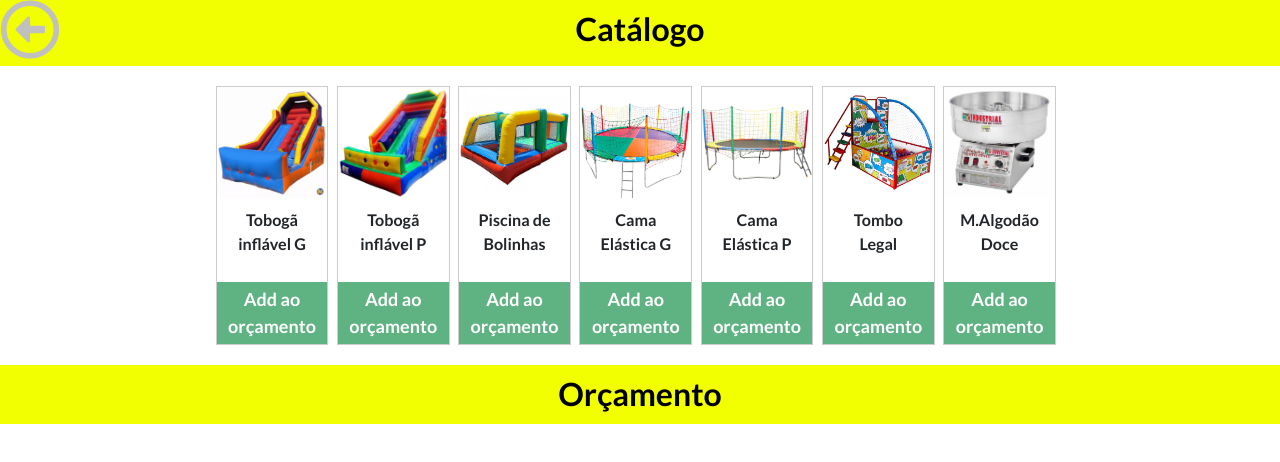
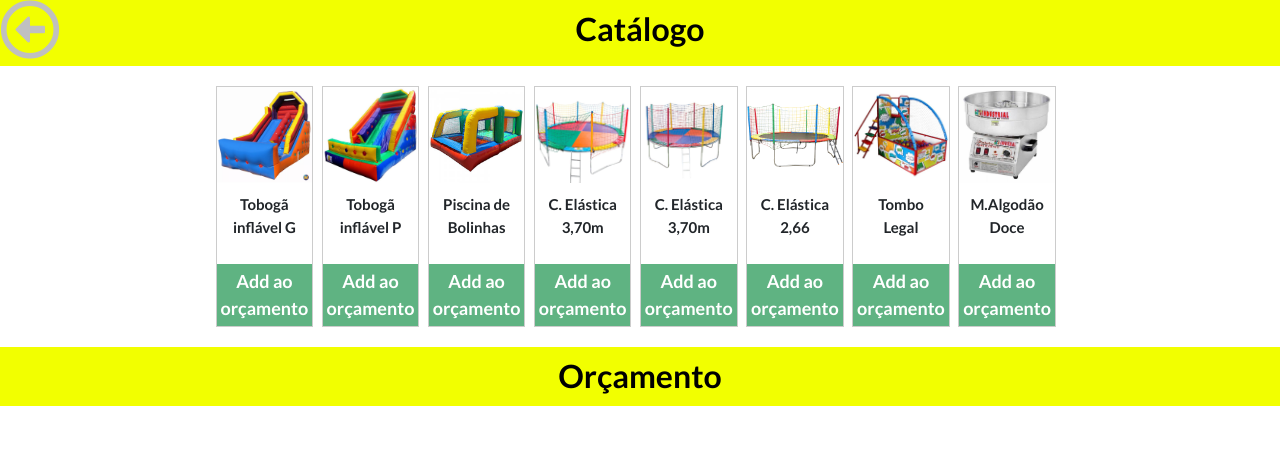
Before and after one commit to bennardokennedy/Hello-World, a plain HTML site: page catálogo.html in a window 1280 px wide. Drawn offline with nearby package versions, Linux system fonts and the light colour scheme.

Commit message:
orcamento

```diff
--- a/style.css
+++ b/style.css
@@ -39,7 +39,7 @@ background: url("")no-repeat;
 }
 .brinquedo-single p{
     text-align: center;
-    font-size: 16.1px;
+    font-size: 15px;
     padding: 10px;
 
 }
--- a/toysdiversao.js
+++ b/toysdiversao.js
@@ -4,43 +4,57 @@
                     id: 0,
                     nome: "Tobogã inflável G",
                     img: "./img/toboga.png",
-                    quantidade: 0
+                    quantidade: 0,
+                    precoAluguel: 500
                 },
                 {
                     id: 1,
                     nome: "Tobogã inflável P",
                     img: "./img/tobogap.jpg",
-                    quantidade: 0
+                    quantidade: 0,
+                    precoAluguel: 250
                 },
                 {
                     id: 2,
                     nome: "Piscina de Bolinhas",
                     img: "./img/piscinadebolinhas.jpg",
-                    quantidade: 0
+                    quantidade: 0,
+                    precoAluguel:250
                 },
                 {
                     id: 3,
-                    nome: "Cama Elástica G",
+                    nome: "C. Elástica 3,70m",
                     img: "./img/camaelasticag.jpg",
-                    quantidade: 0
+                    quantidade:0,
+                    precoAluguel: 160
                 },
                 {
                     id: 4,
-                    nome: "Cama Elástica P",
-                    img: "./img/camaelasticap.jpg",
-                    quantidade: 0
+                    nome: "C. Elástica 3,70m",
+                    img: "./img/camaelasticag2.jpg",
+                    quantidade:0,
+                    precoAluguel: 160
                 },
                 {
                     id: 5,
-                    nome: "Tombo </br> Legal ",
-                    img: "./img/tombolegal.jpg",
-                    quantidade: 0
+                    nome: "C. Elástica 2,66",
+                    img: "./img/camaelasticap.jpg",
+                    quantidade: 0,
+                    precoAluguel: 130
                 },
                 {
                     id: 6,
+                    nome: "Tombo </br> Legal ",
+                    img: "./img/tombolegal.jpg",
+                    quantidade: 0,
+                    precoAluguel: 250
+                },
+                {
+                    id: 7,
                     nome: "M.Algodão Doce",
                     img: "./img/maquinadealgodaodoce.jpg",
-                    quantidade: 0
+                    quantidade: 0,
+                    precoAluguel: 130
                 },
 
 
@@ -79,7 +93,7 @@
                     if(val.quantidade > 0){
                     containerCarrinho.innerHTML += `
 
-                    <p>`+val.nome+` | quantidade: `+val.quantidade+`</p>
+                    <p>`+val.nome+` | quantidade: 1 `+` | valor: R$ `+val.precoAluguel+`,00 `+`| duração: 4h | s/ monitor`+`</p>
                     <hr>
 
 
```
Also changed, not shown: img/camaelasticag2.jpg (added).
